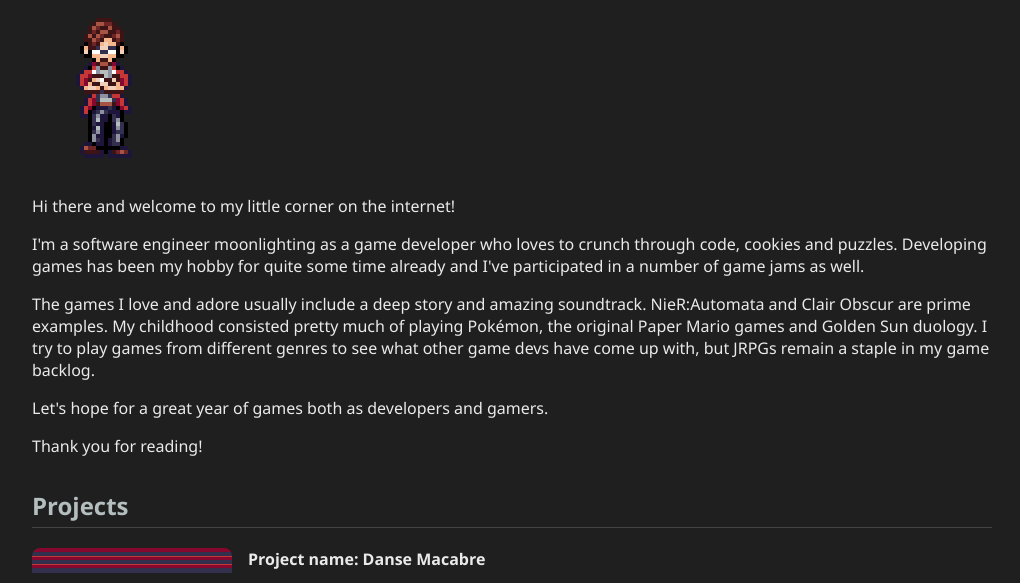
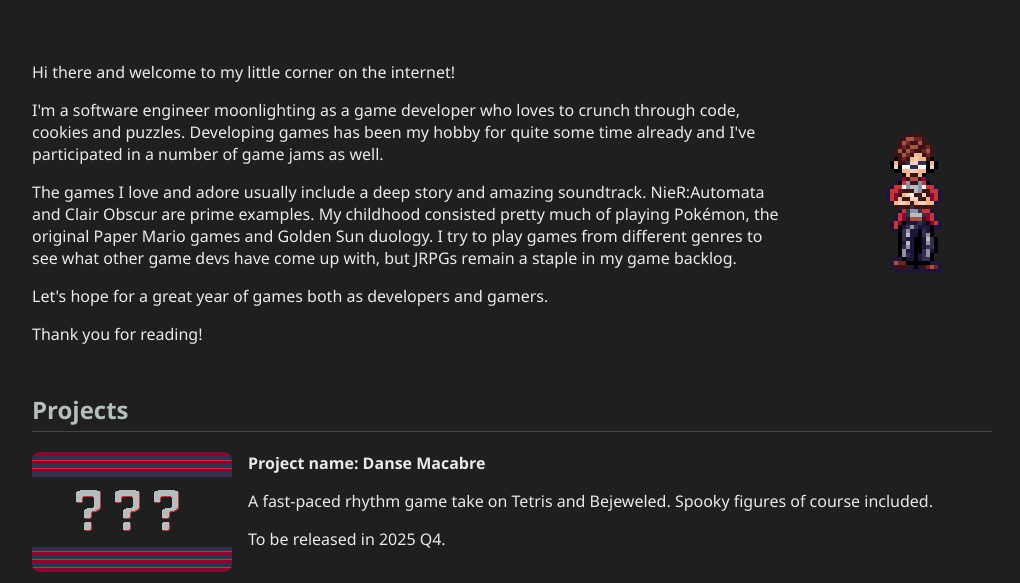
Before and after one commit to paulvechoes/paulvechoes.github.io, a plain HTML site: page index.html in a window 1280 px wide. Shown: the part 195-778 px from the top of the page, without its empty margins (128-1148 px from the left). Drawn offline with Linux system fonts and the light colour scheme.

Commit message:
Update index.html

```diff
--- a/index.html
+++ b/index.html
@@ -43,15 +43,24 @@
       margin-bottom: 1rem;
     }
 
-    .header .profile-pic {
+    .intro {
+      display: flex;
+      justify-content: space-between;
+      align-items: center;
+      flex-wrap: wrap;
+      margin-bottom: 2rem;
+    }
+
+    .intro .intro-text {
+      max-width: calc(100% - 200px);
+      height: auto;
+      flex-grow: 1;
+    }
+
+    .intro .profile-pic {
       width: 150px;
       height: 150px;
       object-fit: cover;
-      justify-content: center;
-    }
-
-    .intro {
-      margin-bottom: 2rem;
     }
 
     h2 {
@@ -97,14 +106,14 @@
 </head>
 <body>
   <div class="container">
-    <!-- Header: Title image and portrait -->
+    <!-- Header: Title image -->
     <div class="header">
       <img src="title_temp.png" alt="Paul v. Echoes" class="title-image" />
-      <img src="profile_temp.png" alt="Profile Picture" class="profile-pic" />
     </div>
 
     <!-- Intro -->
     <div class="intro">
+      <div class="intro-text">
         <p>Hi there and welcome to my little corner on the internet!</p>
 
         <p>
@@ -120,7 +129,8 @@
 
         <p>Let's hope for a great year of games both as developers and gamers.</p>
         <p>Thank you for reading!</p>
-
+      </div>
+      <img src="profile_temp.png" alt="Profile Picture" class="profile-pic" />
     </div>
 
     <!-- Released Projects -->
```
Lines whose indentation alone changed are shown as unchanged.
